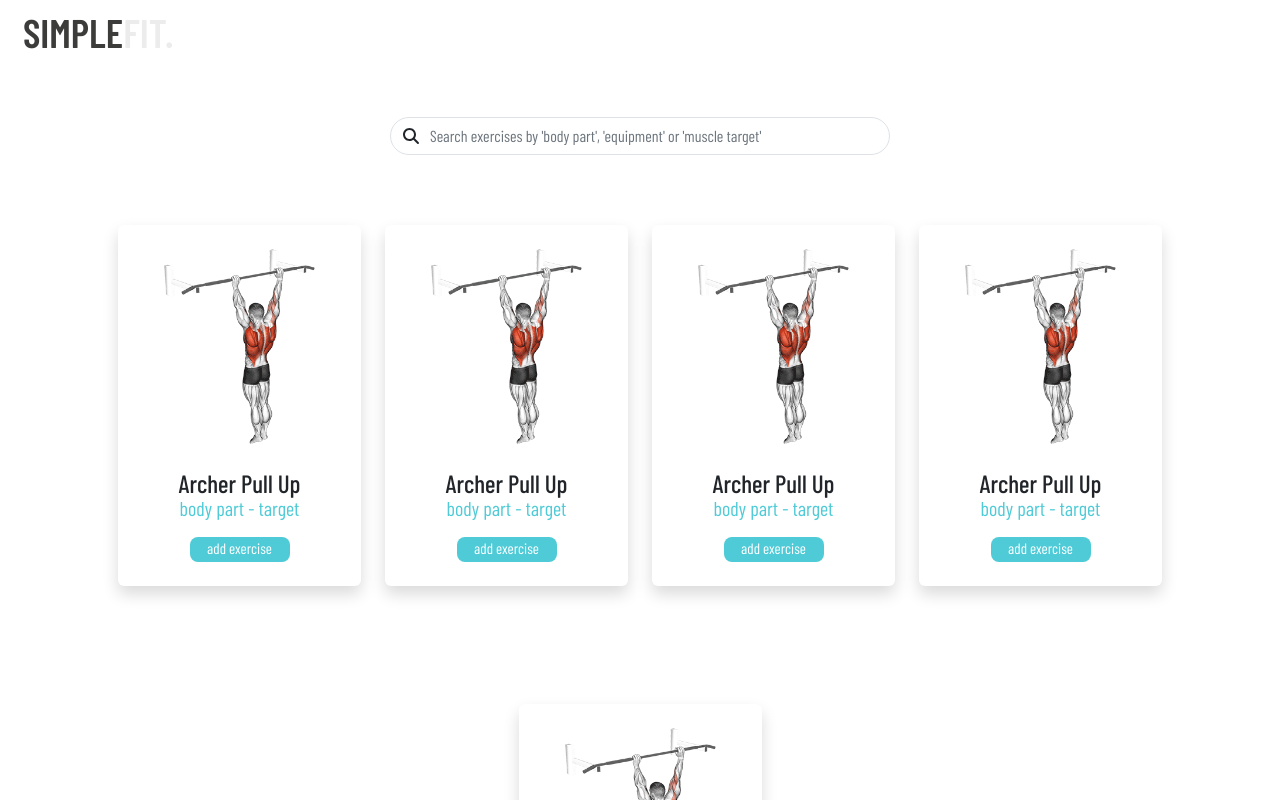
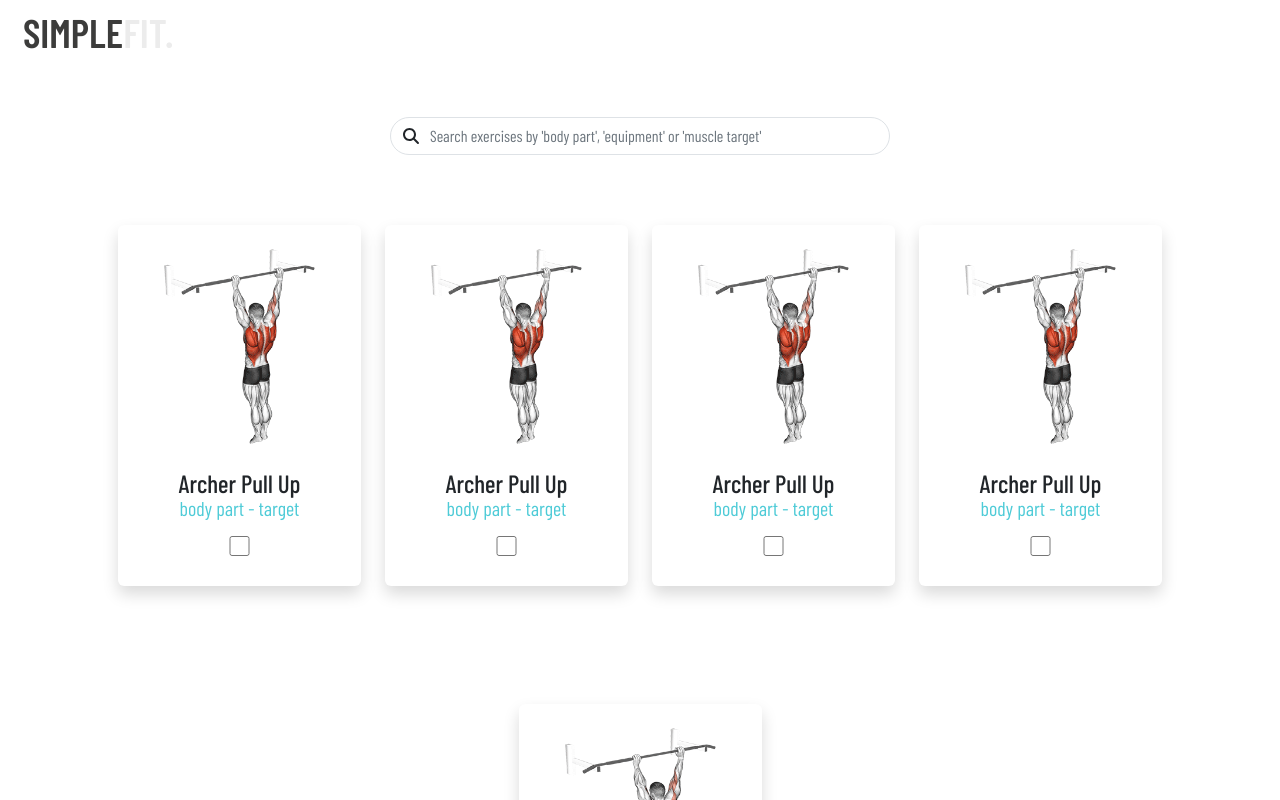
Before and after one commit to Boxie999/weightless-weightloss, a React (Create React App) app: page /BuildWorkoutX in a window 1280 px wide. Shown: the top 800 px of the page. Built offline with nearby package versions, Linux system fonts and the light colour scheme.

Commit message:
added checkboxes to excercise cards

```diff
--- a/src/components/SearchResultCard.js
+++ b/src/components/SearchResultCard.js
@@ -1,5 +1,6 @@
 import { NavLink } from "react-router-dom";
 import "../styles/SearchResultCard.css";
+import Row from 'react-bootstrap/Row';
 import testerGif from "../images/testerGif.gif"
 
 function SearchResultCard() {
@@ -9,9 +10,12 @@ function SearchResultCard() {
             <div className="card-body">
                 <h5 className="card-title">Archer Pull Up</h5>
                 <p className="card-text">body part - target</p>
-                <button className="btn btn-primary border-0 btn-lg addExerciseButton" href="#" role="button">add exercise</button>
+
+
+                <Row style={{ alignItems: "center" }}>
+                    <input className="exerciseCheck" type="checkbox" />
+                </Row>
             </div>
-
         </div>
     );
 }
--- a/src/styles/SearchResultCard.css
+++ b/src/styles/SearchResultCard.css
@@ -19,6 +19,16 @@
     line-height: 20px;
 }
 
+.exerciseCheck {
+    cursor: pointer;
+    height: 20px;
+    accent-color: var(--myBlue);
+}
+
+
+
+
+
 .addExerciseButton {
     margin: auto;
     width: 100px;
```
